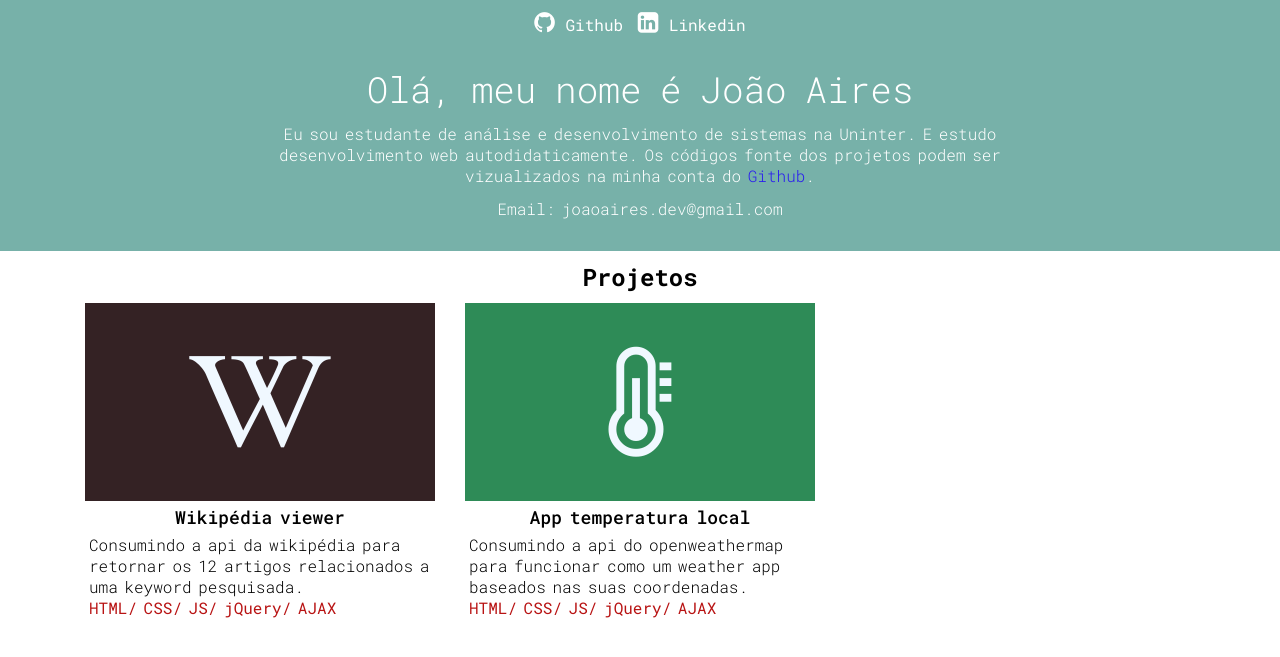
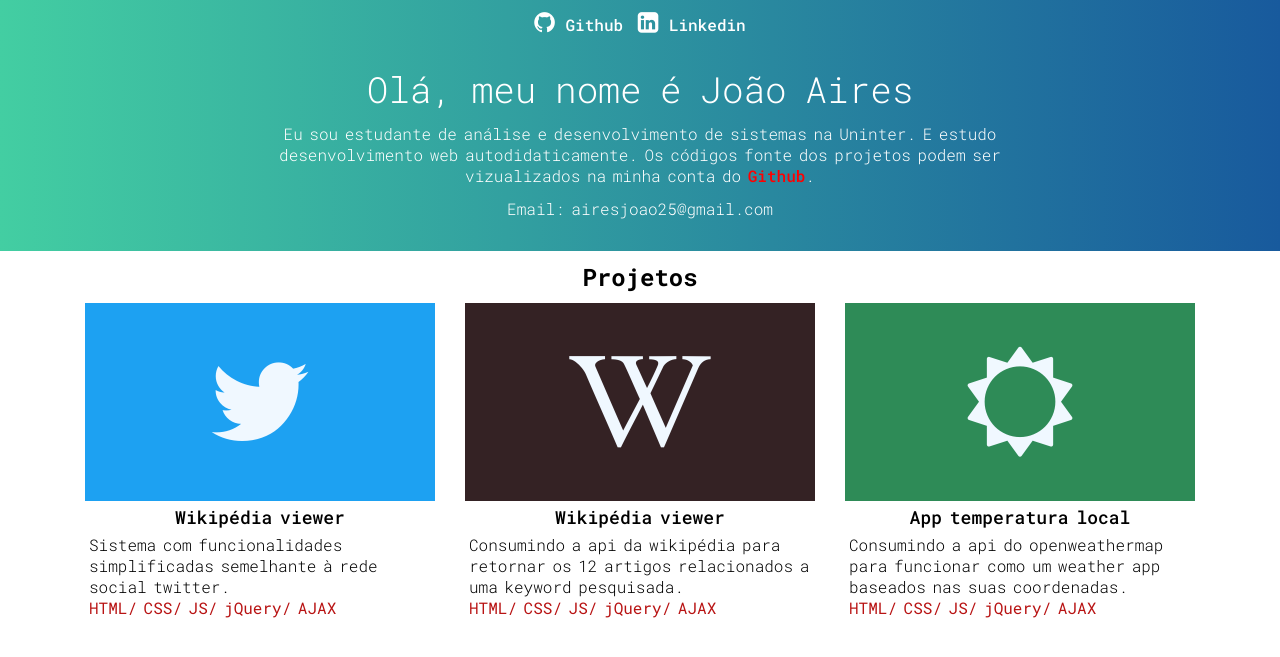
Before and after one commit to joaoaires1/portifolio, a PHP site: page / in a window 1280 px wide. Shown: the top 657 px of the page. Run offline with PHP 8.4, Linux system fonts and the light colour scheme.

Commit message:
Mudança de cores e adicionando projeto

```diff
--- a/artigos.json
+++ b/artigos.json
@@ -1,6 +1,14 @@
 [
     {
-        "endereco": "http://joaoaires.me/projetos/wikipedia-viewer/index.html",
+        "endereco": "http:ttclone.work",
+        "background": "rgb(29, 161, 242)",
+        "capa": "<i style=\"font-size: 110px;\" class=\"fa fa-twitter\" aria-hidden=\"true\"></i>",
+        "titulo": "Wikipédia viewer",
+        "descricao": "Sistema com funcionalidades simplificadas semelhante à rede social twitter.",
+        "tecnologias": "HTML/ CSS/ JS/ jQuery/ AJAX"
+    },
+    {
+        "endereco": "https://joaoaires.me/projetos/wikipedia-viewer/index.html",
         "background": "rgb(52, 34, 36)",
         "capa": "<i style=\"font-size: 110px;\" class=\"fa fa-wikipedia-w\" aria-hidden=\"true\"></i>",
         "titulo": "Wikipédia viewer",
@@ -8,9 +16,9 @@
         "tecnologias": "HTML/ CSS/ JS/ jQuery/ AJAX"
     },
     {
-        "endereco": "http://joaoaires.me/projetos/local-weather/index.html",
+        "endereco": "https://joaoaires.me/projetos/local-weather/index.html",
         "background": "seagreen",
-        "capa": "<i style=\"font-size: 110px;\" class=\"fa fa-thermometer-three-quarters\"></i>",
+        "capa": "<i style=\"font-size: 110px;\" class=\"fa fa-sun-o\"></i>",
         "titulo": "App temperatura local",
         "descricao": "Consumindo a api do openweathermap para funcionar como um weather app baseados nas suas coordenadas.",
         "tecnologias": "HTML/ CSS/ JS/ jQuery/ AJAX"
--- a/css/app.css
+++ b/css/app.css
@@ -13,11 +13,15 @@ html {
 
 a {
     text-decoration: none;
-    color: rgb(41, 27, 240);
+    color: red;
+    font-weight: 500;
 }
 
 header {
-    background: rgb(119, 177, 169);
+    background: #43cea2;  /* fallback for old browsers */
+    background: -webkit-linear-gradient(to left, #185a9d, #43cea2);  /* Chrome 10-25, Safari 5.1-6 */
+    background: linear-gradient(to left, #185a9d, #43cea2); /* W3C, IE 10+/ Edge, Firefox 16+, Chrome 26+, Opera 12+, Safari 7+ */
+
     color: white;
     border-bottom: none;
 }
--- a/index.php
+++ b/index.php
@@ -9,6 +9,9 @@
     <link rel="shortcut icon" href="img/favicon.png" type="image/x-icon">
     <link rel="stylesheet" href="css/font-awesome/css/font-awesome.min.css">
     <link href="https://fonts.googleapis.com/css?family=Roboto+Mono:300,400,500,700" rel="stylesheet">
+
+    <link href="https://fonts.googleapis.com/css?family=Montserrat" rel="stylesheet">
+
     <link rel="stylesheet" href="css/bootstrap-grid.css">
     <link rel="stylesheet" href="css/animate.css">
     <link rel="stylesheet" href="css/app.css">
@@ -16,17 +19,17 @@
 </head>
 <body>
     <header class="container-fluid">
+
         <nav>
             <div class="box-social">
                 <a href="https://github.com/joaoaires1" target="_blank"><i class="fa fa-github" aria-hidden="true"></i> Github</a>
                 <a href="https://www.linkedin.com/in/joaoaires1" target="_blank"><i class="fa fa-linkedin-square" aria-hidden="true"></i> Linkedin</a>
             </div>
         </nav>
-
         <div class="container descricao">
             <h1><span>Olá,</span> meu nome é João Aires</h1>
             <p>Eu sou estudante de análise e desenvolvimento de sistemas na Uninter. E estudo desenvolvimento web autodidaticamente. Os códigos fonte dos projetos podem ser vizualizados na minha conta do <a href="https://github.com/joaoaires1" target="_blank">Github</a>.</p>
-            <p class="email">Email: joaoaires.dev@gmail.com</p>
+            <p class="email">Email: airesjoao25@gmail.com</p>
         </div>
     </header>
 
--- a/js/script.js
+++ b/js/script.js
@@ -14,7 +14,7 @@ $(document).ready(function () {
 
                 $(".row").append(
                     "<article class=\"col-lg-4 col-md-6 \">" +
-                    "<a href=\""+ endereco +"\"><div style=\"background: "+ background +";\" class=\"capa\"><span>"+ capa +"</span></div></a>" +
+                    "<a href=\""+ endereco +"\" target=\"_blank\"><div style=\"background: "+ background +";\" class=\"capa\"><span>"+ capa +"</span></div></a>" +
                     "<div class=\"artigo-descricao\">" +
                     "<div class=\"titulo\">"+ titulo +"</div>" +
                     "<div class=\"desc\">"+ descricao +"</div>" +
```
